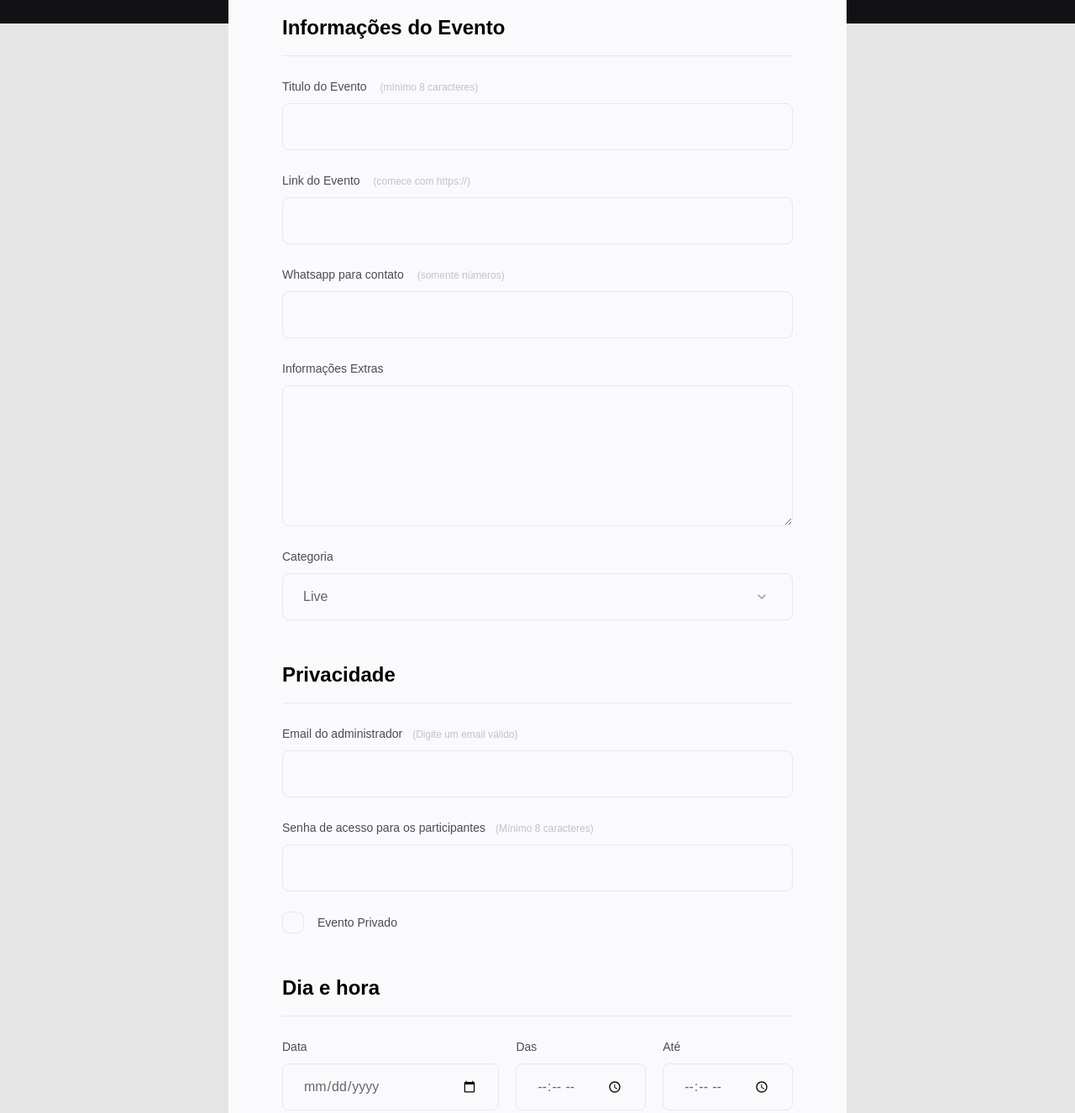
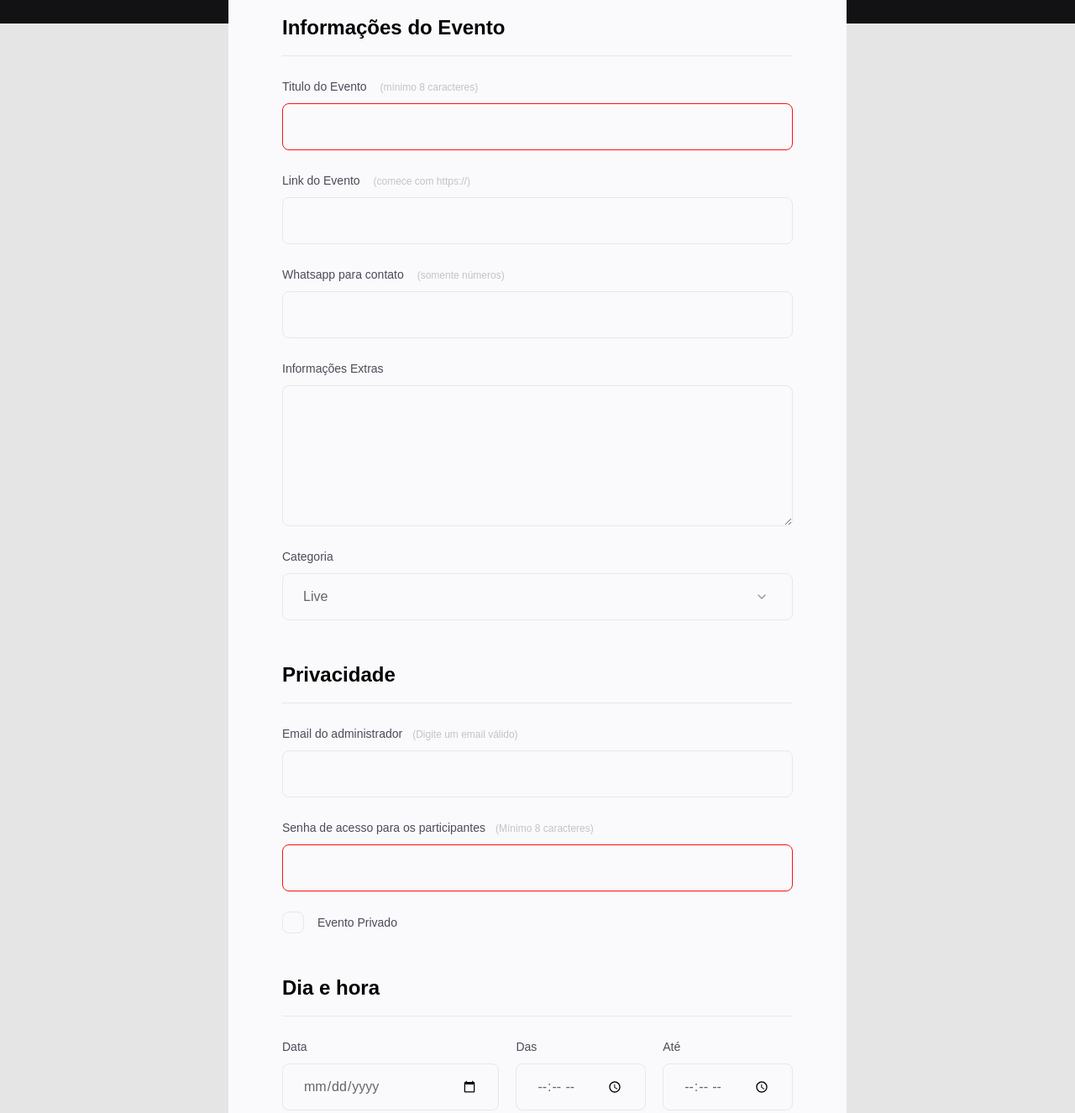
Before and after one commit to MarcosAlmeidaFreitas/projeto_explore_aula3, a plain HTML site: page index.html in a window 1280 px wide. Shown: the part 340-1666 px from the top of the page at 84% size. Drawn offline with Linux system fonts and the light colour scheme; a web font is replaced by a local one.

Commit message:
finalização da primeira parte do explore

```diff
--- a/index.html
+++ b/index.html
@@ -19,7 +19,7 @@
         formulário de inscrição.</p>
     </header>
 
-    <form>
+    <form id="my-form">
       <!--fildset é uma tag utilizada para agrupar um conjunto de campos-->
       <fieldset>
         <div class="fieldset-wrapper"> <!--esse div foi criada para alinhar os elementos
@@ -28,7 +28,7 @@
 
           <div class="input-wrapper">
             <label for="event-title">Titulo do Evento <span>(mínimo 8 caracteres)</span></label>
-            <input type="text" id="event-title"/>
+            <input type="text" id="event-title" required minlength="8"/>
           </div>
 
           <div class="input-wrapper">
@@ -70,7 +70,7 @@
 
           <div class="input-wrapper">
             <label for="event-password">Senha de acesso para os participantes<span>(Mínimo 8 caracteres)</span></label>
-            <input type="password" id="event-password"/>
+            <input type="password" id="event-password" required minlength="8"/>
           </div>
 
           <div class="checkbox-wrapper">
@@ -107,7 +107,9 @@
     </form>
 
     <footer>
-      <input class="button" type="submit" value="Salvar evento">
+      <!--Como está fora do formulário (no footter) e esse botão submete o formulário,
+         ele tem que receber a tag form passando o id do formulário.-->
+      <button class="button" form="my-form">Salvar evento</button>
     </footer>
 
   </div>
--- a/style2.css
+++ b/style2.css
@@ -241,6 +241,11 @@ footer .button{
   color: white;
 }
 
+/*configurando quando passar o mouse em cima do botão, o botão ficar mais escuro*/
 footer .button:hover{
   background-color: #1d9252;
 }
+
+input:invalid{
+  border: 1px solid #FF1010;
+}
```
